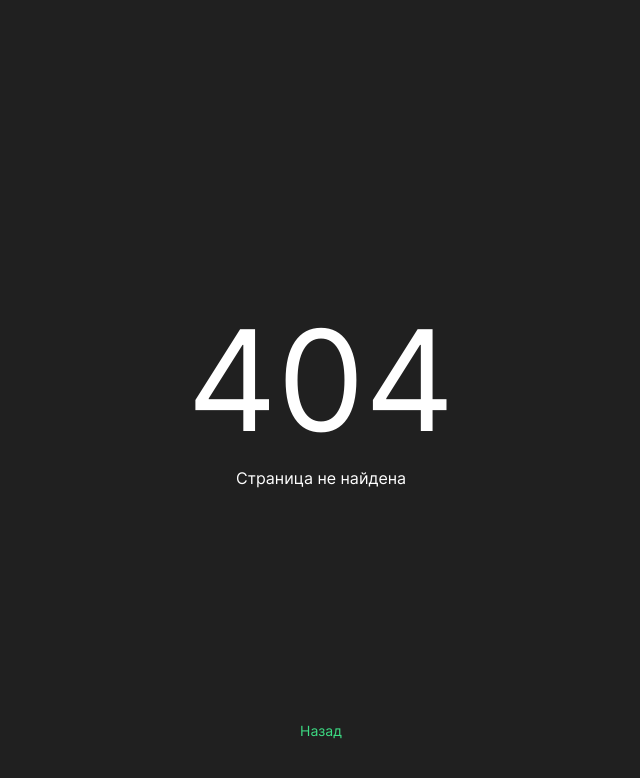
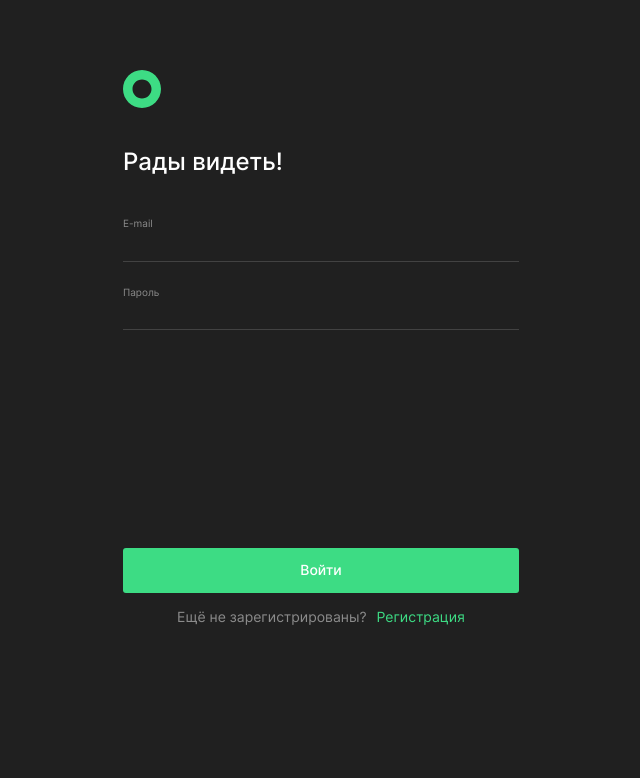
Before and after one commit to sahvea/movies-explorer-frontend, a React (Create React App) app: page /signin in a window 1280 px wide. Before the commit this address had no page. Shown: the top 778 px of the page, without its empty margins (319-959 px from the left). Built offline with nearby package versions, Linux system fonts and the light colour scheme.

Commit message:
feat: add Login component

```diff
--- a/src/components/App/App.js
+++ b/src/components/App/App.js
@@ -5,6 +5,7 @@ import Main from '../Main/Main';
 import Movies from '../Movies/Movies';
 import SavedMovies from '../SavedMovies/SavedMovies';
 import Register from '../Register/Register';
+import Login from '../Login/Login';
 import NotFound from '../NotFound/NotFound';
 
 import initialMovies from '../../utils/initialMovies';
@@ -31,6 +32,9 @@ function App() {
         <Route path="/signup">
           <Register />
         </Route>
+        <Route path="/signin">
+          <Login />
+        </Route>
         <Route path="*">
           <NotFound />
         </Route>
--- a/src/components/Login/Login.js
+++ b/src/components/Login/Login.js
@@ -0,0 +1,22 @@
+import Header from '../Header/Header';
+import AuthForm from '../AuthForm/AuthForm';
+
+function Login(props) {
+  return (
+    <>
+      <Header loggedIn={props.loggedIn} />
+      <main>
+        <AuthForm name={'login-form'} title={'Рады видеть!'} buttonText={'Войти'}>
+          <label className="auth__form-label">E-mail
+            <input type="email" name="email" required className="auth__form-input" autoComplete="on" />
+          </label>
+          <label className="auth__form-label">Пароль
+            <input type="password" name="password" required className="auth__form-input" minLength="6" autoComplete="off" />
+          </label>
+        </AuthForm>
+      </main>
+    </>
+  );
+}
+
+export default Login;
```
